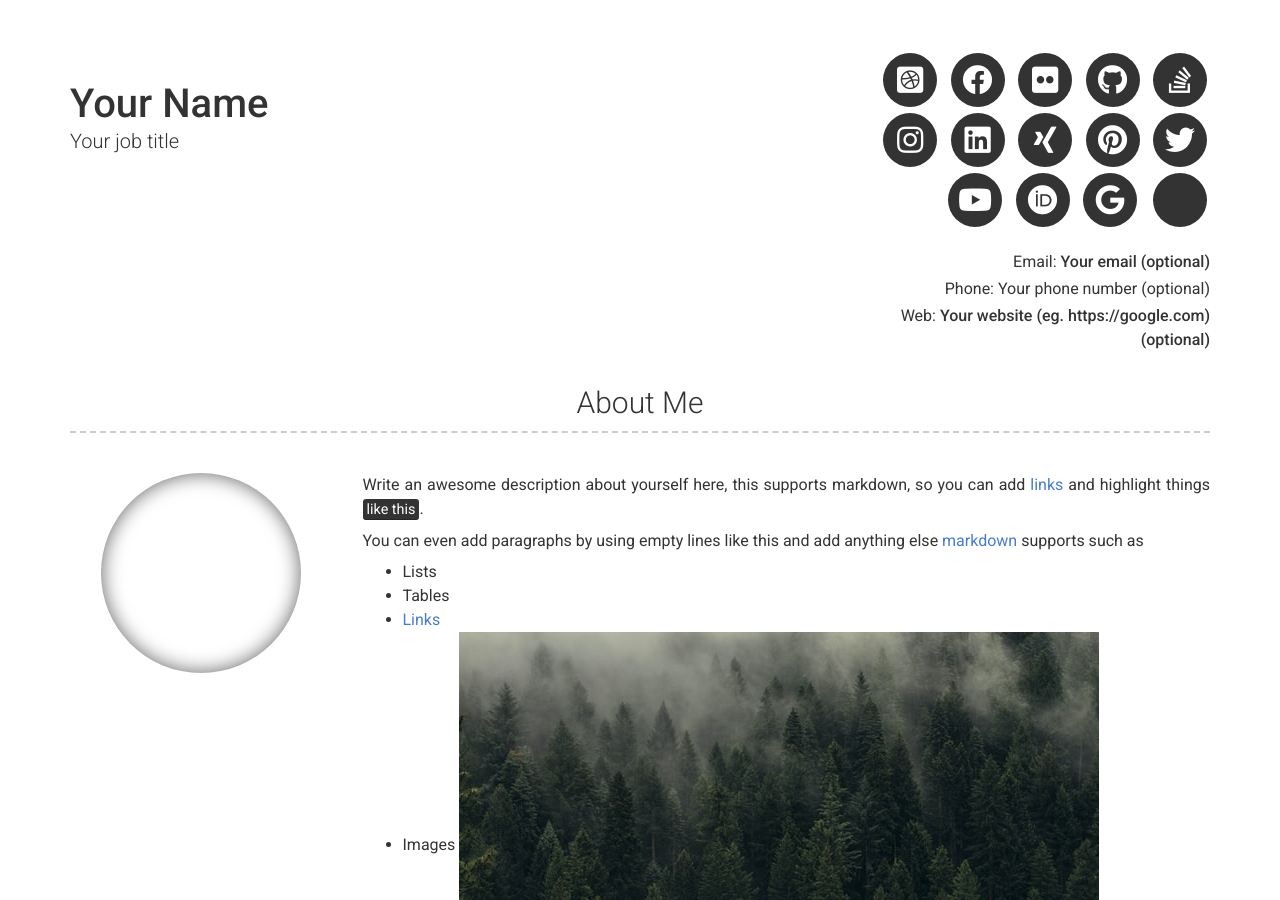
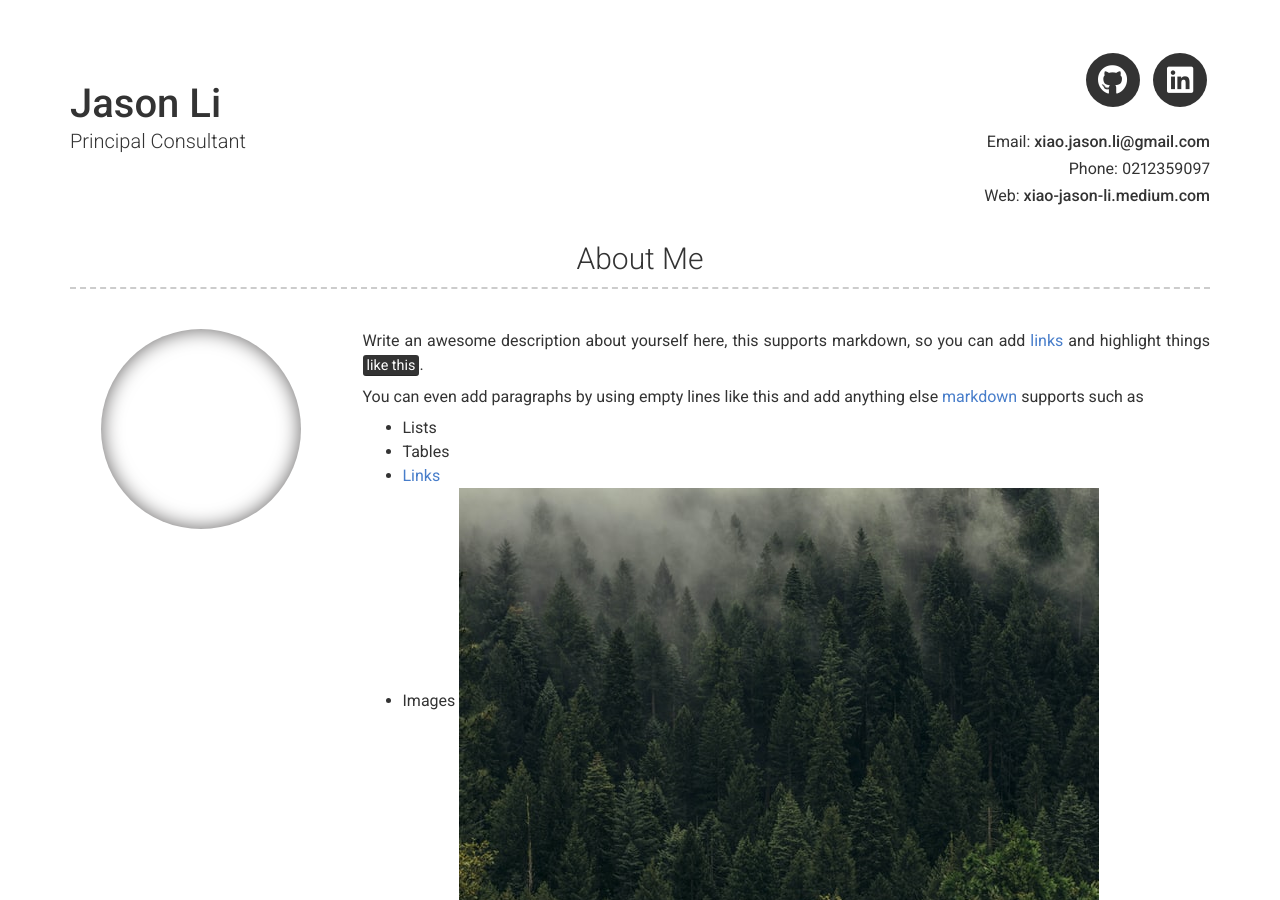
Before and after one commit to shin-akuma/shin-akuma.github.io, a Jekyll site: the page built from index.md, in a window 1280 px wide and 900 px high. Built offline with Jekyll 4.4.1, drawn with Linux system fonts in a browser that asks for light colours; nearby versions of some CDN libraries; some of the changed text lies outside the part shown.

Commit message:
Update _config.yml

```diff
--- a/_config.yml
+++ b/_config.yml
@@ -6,38 +6,27 @@ repository: Git repository where your resume will be hosted, only required if yo
 version: 2
 
 # Personal info
-name: Your Name
-title: Your job title
-email: Your email (optional)
+name: Jason Li
+title: Principal Consultant
+email: xiao.jason.li@gmail.com
 # email_title: Email (Email title override)
-phone: Your phone number (optional)
+phone: 0212359097
 # phone_title: Phone (Phone title override)
-website: Your website (eg. https://google.com)(optional)
+website: xiao-jason-li.medium.com
 # website_title: Web (Website title override)
 
 # Dark Mode (true/false/never)
 darkmode: false
 
 # Social links
-twitter_username: jekyllrb
-github_username:  jekyll
-stackoverflow_username: "00000001"
-dribbble_username: jekyll
-facebook_username: jekyll
-flickr_username: jekyll
-instagram_username: jekyll
-linkedin_username: jekyll
-xing_username: jekyll
-pinterest_username: jekyll
-youtube_username: jekyll
-orcid_username: 0000-0000-0000-0000
-googlescholar_username: D847cGsAAAAJ
+github_username:  shin-akuma
+linkedin_username: jason-xiao-li
 
 # Additional icon links
-additional_links:
-- title: Link name
-  icon: Font Awesome brand icon name (eg. fab fa-twitter) (https://fontawesome.com/icons?d=gallery&s=brands&m=free)
-  url: Link url (eg. https://google.com)
+#additional_links:
+#- title: Link name
+#  icon: Font Awesome brand icon name (eg. fab fa-twitter) (https://fontawesome.com/icons?d=gallery&s=brands&m=free)
+#  url: Link url (eg. https://google.com)
 # - title: another link
 #   icon: font awesome brand icon name (eg. fab fa-twitter) (https://fontawesome.com/icons?d=gallery&s=brands&m=free)
 #   url: Link url (eg. https://google.com)
```
